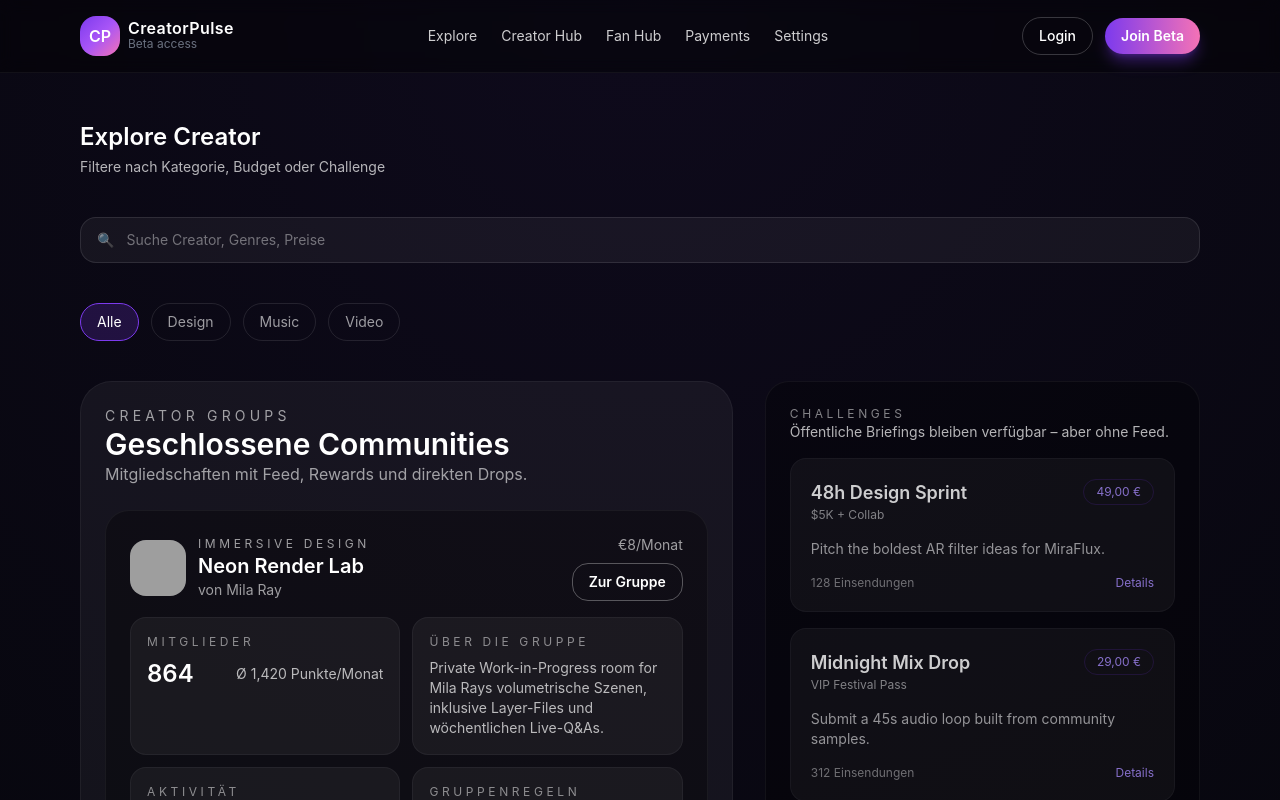
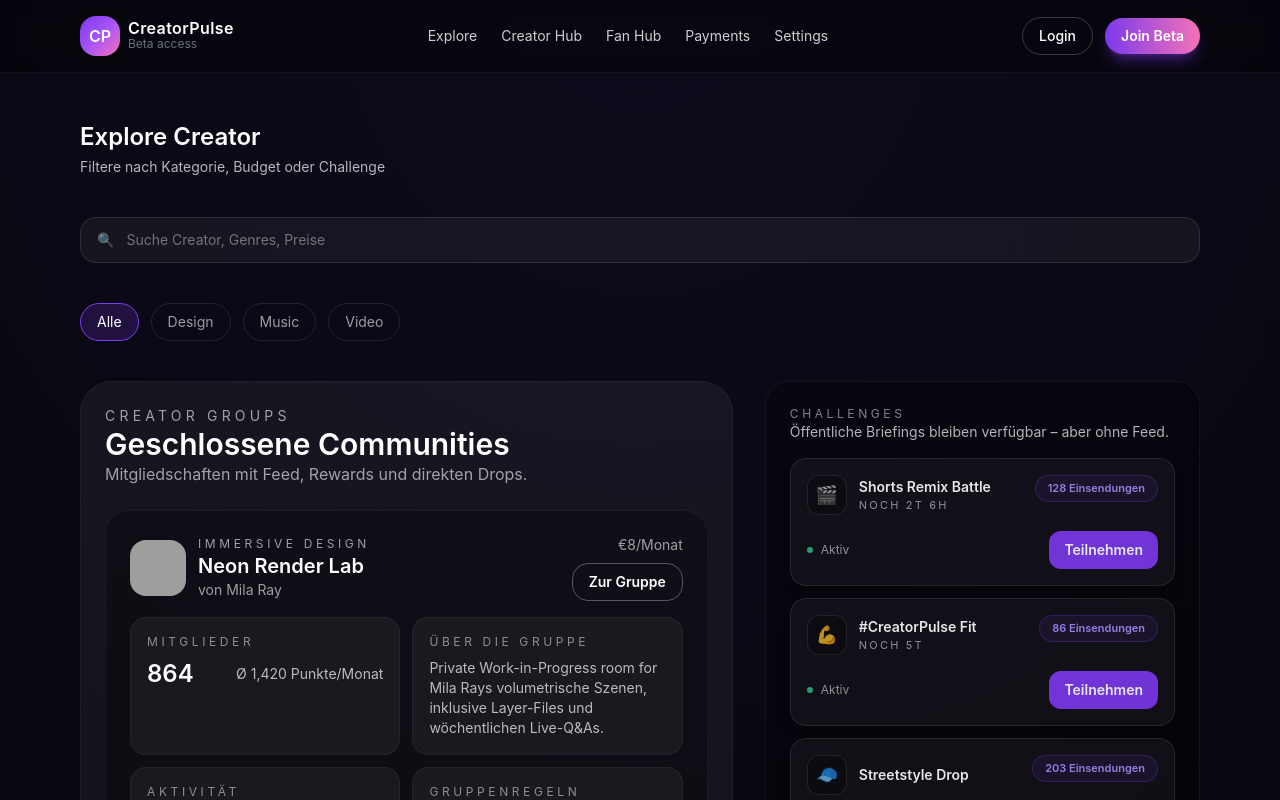
Before and after one commit to artverse456-debug/cnn2, a Next.js app in the folder creator-platform-ui/: page /explore in a window 1280 px wide. Shown: the top 800 px of the page. Built offline with nearby package versions, Linux system fonts and the light colour scheme; grey boxes are pictures that could not be loaded.

Commit message:
Add mini challenge sidebar cards on explore page

```diff
--- a/creator-platform-ui/app/explore/page.tsx
+++ b/creator-platform-ui/app/explore/page.tsx
@@ -1,10 +1,40 @@
 import Link from "next/link";
-import { creatorGroups, featuredChallenges, topGroups } from "@/lib/data";
+import { creatorGroups, topGroups } from "@/lib/data";
 import { SectionHeader } from "@/components/SectionHeader";
 import { SearchInput } from "@/components/SearchInput";
 import { FilterBar } from "@/components/FilterBar";
-import { ChallengeCard } from "@/components/ChallengeCard";
 import { CreatorGroupSpotlightCard } from "@/components/CreatorGroupSpotlightCard";
+import { MiniChallengeCard, type MiniChallenge } from "@/components/MiniChallengeCard";
+
+const miniChallenges: MiniChallenge[] = [
+  {
+    id: "mc-1",
+    title: "Shorts Remix Battle",
+    icon: "🎬",
+    timeLeft: "2T 6H",
+    entries: 128,
+  },
+  {
+    id: "mc-2",
+    title: "#CreatorPulse Fit",
+    icon: "💪",
+    timeLeft: "5T",
+    entries: 86,
+  },
+  {
+    id: "mc-3",
+    title: "Streetstyle Drop",
+    icon: "🧢",
+    entries: 203,
+  },
+  {
+    id: "mc-4",
+    title: "Weekend Vlog Mini",
+    icon: "📹",
+    timeLeft: "11H",
+    entries: 57,
+  },
+];
 
 export default function ExplorePage() {
   return (
@@ -116,9 +146,9 @@ export default function ExplorePage() {
             <p className="text-xs uppercase tracking-[0.3em] text-white/50">Challenges</p>
             <p className="text-sm">Öffentliche Briefings bleiben verfügbar – aber ohne Feed.</p>
           </div>
-          <div className="space-y-4 opacity-80">
-            {featuredChallenges.map((challenge) => (
-              <ChallengeCard key={challenge.id} challenge={challenge} compact />
+          <div className="space-y-3 opacity-90">
+            {miniChallenges.map((challenge) => (
+              <MiniChallengeCard key={challenge.id} challenge={challenge} />
             ))}
           </div>
         </aside>
--- /dev/null
+++ b/creator-platform-ui/components/MiniChallengeCard.tsx
@@ -0,0 +1,41 @@
+import type { ReactNode } from "react";
+
+export type MiniChallenge = {
+  id: string;
+  title: string;
+  icon: ReactNode;
+  timeLeft?: string;
+  entries: number;
+};
+
+export function MiniChallengeCard({ challenge }: { challenge: MiniChallenge }) {
+  return (
+    <div className="rounded-2xl border border-white/10 bg-white/5 p-4 text-white/80 shadow-lg shadow-black/20">
+      <div className="flex items-start justify-between gap-3">
+        <div className="flex items-center gap-3">
+          <div className="flex h-10 w-10 items-center justify-center rounded-xl border border-white/10 bg-black/30 text-lg">
+            {challenge.icon}
+          </div>
+          <div>
+            <p className="text-sm font-semibold text-white">{challenge.title}</p>
+            {challenge.timeLeft && (
+              <p className="text-[11px] uppercase tracking-[0.2em] text-white/60">Noch {challenge.timeLeft}</p>
+            )}
+          </div>
+        </div>
+        <span className="rounded-full border border-primary/30 bg-primary/10 px-3 py-1 text-[11px] font-semibold text-primary-light">
+          {challenge.entries} Einsendungen
+        </span>
+      </div>
+      <div className="mt-4 flex items-center justify-between">
+        <div className="flex items-center gap-2 text-xs text-white/60">
+          <span className="h-1.5 w-1.5 rounded-full bg-emerald-400/80" />
+          <span>Aktiv</span>
+        </div>
+        <button className="rounded-xl border border-primary/30 bg-primary px-3.5 py-2 text-sm font-semibold text-white transition hover:border-primary/50 hover:bg-primary/80">
+          Teilnehmen
+        </button>
+      </div>
+    </div>
+  );
+}
```
